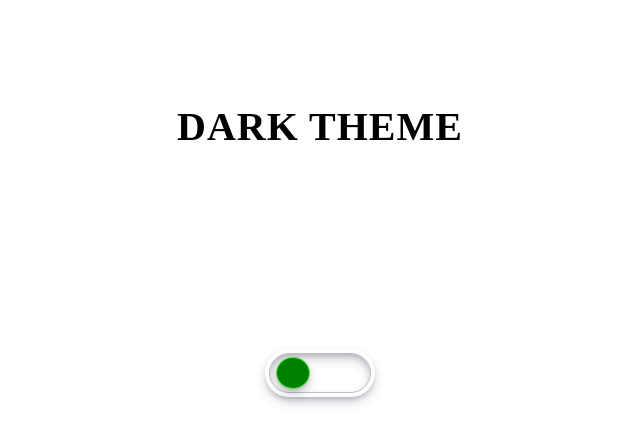
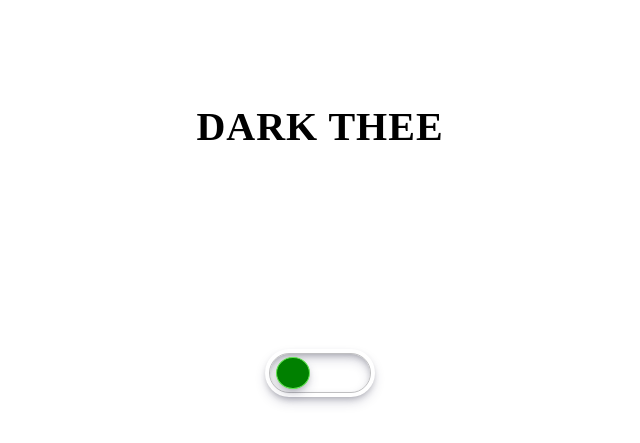
Before and after one commit to Vikashartist/dark-light, a plain HTML site: page index.html in a window 1280 px wide. Shown: the part 247-690 px from the top of the page, without its empty margins (320-960 px from the left). Drawn offline with Linux system fonts and the light colour scheme.

Commit message:
Update index.html

```diff
--- a/index.html
+++ b/index.html
@@ -10,7 +10,7 @@
 
 <body>
    <div class="container">
-    <div class="main">Dark theme </div>
+    <div class="main">Dark thee </div>
     <div class="switch">
       <div class="sub-switch">
         <div class="sub-switch-2"id="dot">
```
